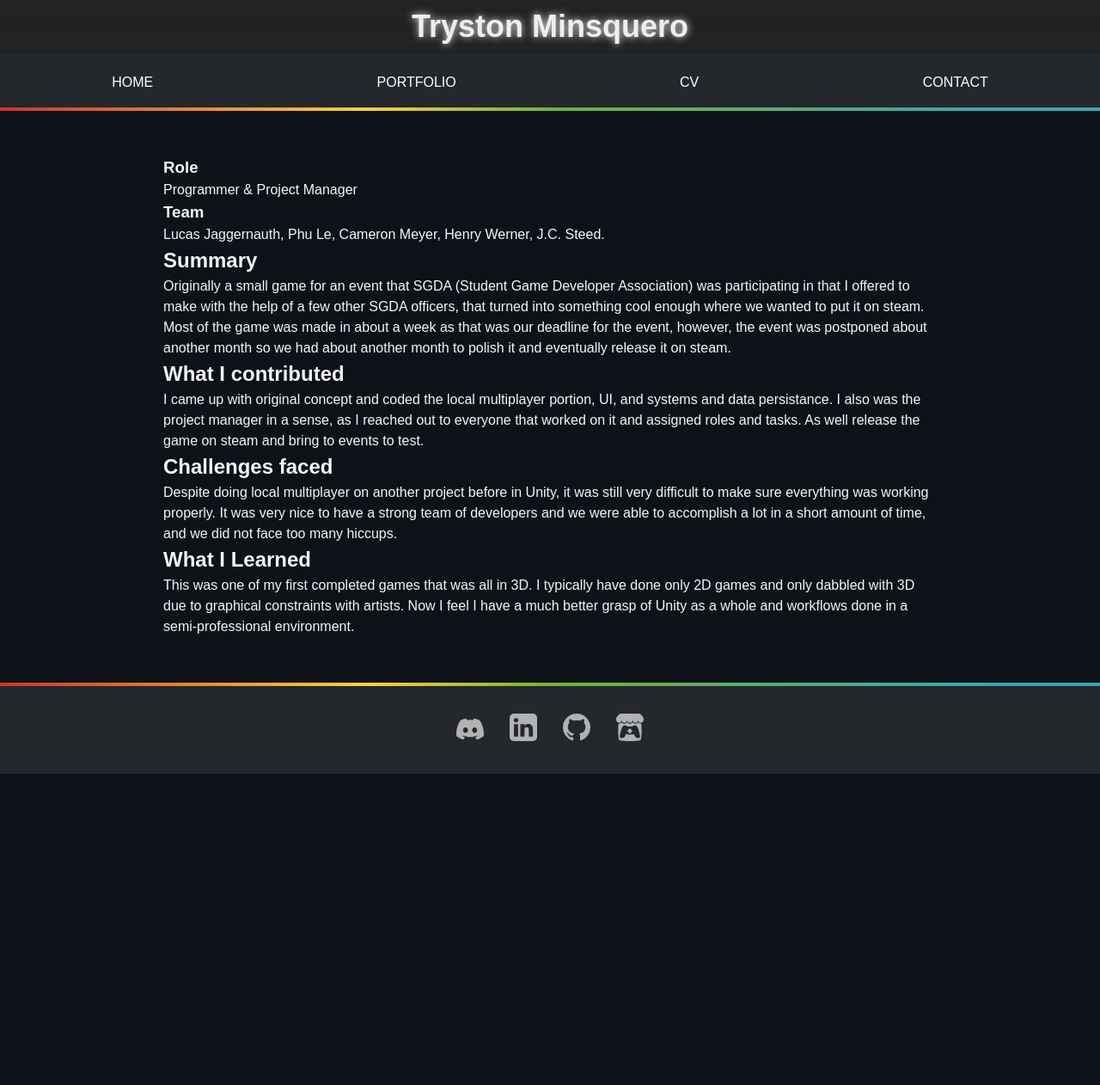
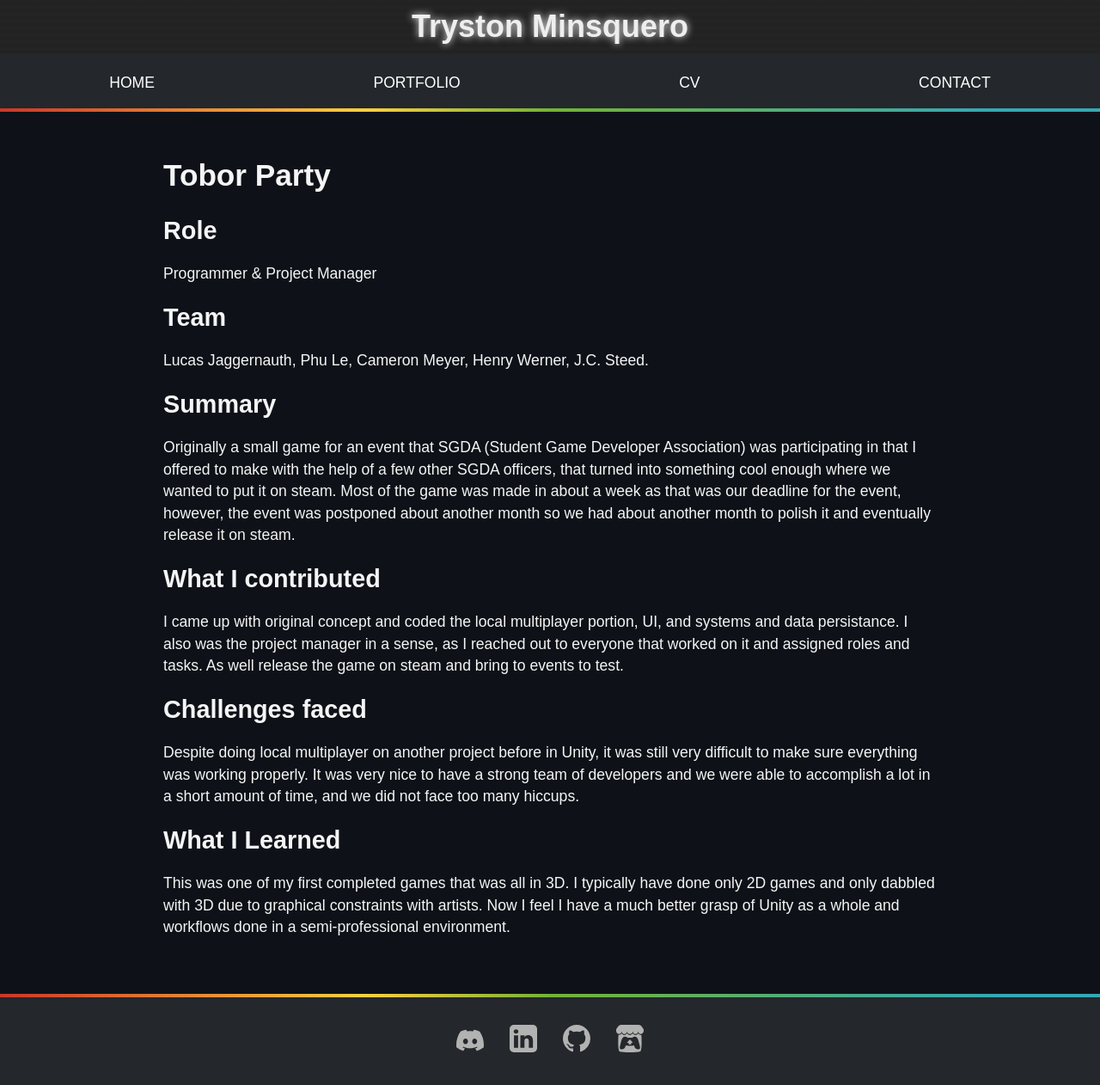
Before and after one commit to TrystonMinsquero/TrystonMinsquero.github.io, a Jekyll site: the page built from _posts/2022-04-28-tobor-party.md, in a window 1280 px wide. Shown: the whole page at 86% size. Built offline with Jekyll 4.4.1, drawn with Linux system fonts in a browser that asks for light colours; nearby versions of some CDN libraries; before the commit the page ends 900 px from its top, so only the background shows below that.

Commit message:
posts styles

```diff
--- /dev/null
+++ b/_includes/css/posts.scss
@@ -0,0 +1,35 @@
+h1
+{
+    font-size: 2.2rem;
+}
+
+h2
+{
+    font-size: 1.8rem;
+}
+
+h3
+{
+    font-size: 1.6rem;
+}
+
+h4
+{
+    font-size: 1.4rem;
+}
+
+h5
+{
+    font-size: 1.2rem;
+}
+
+p
+{
+    font-size: 1.1rem;
+    line-height: 1.6rem;
+}
+
+h1, h2, h3, h4, h5, p
+{
+    padding-bottom: 1rem;
+}
--- a/_layouts/post.html
+++ b/_layouts/post.html
@@ -1,5 +1,60 @@
 ---
-layout: default
+layout: compress
 ---
 
-{{ content }}
+<!DOCTYPE html>
+<html lang='en'>
+    <head>
+        <meta charset='UTF-8' />
+        <meta name='viewport' content='width=device-width, initial-scale=1.0' />
+        <meta http-equiv='X-UA-Compatible' content='ie=edge' />
+        <link rel="icon" type="image/x-icon" href="/assets/images/favicon.png">
+
+        <title> {{ site.title }} | {{ page.title }} </title>
+
+        <!-- Global site tag (gtag.js) - Google Analytics -->
+        <script async src="https://www.googletagmanager.com/gtag/js?id=G-FWQF9CQ8MJ"></script>
+        <script>
+            window.dataLayer = window.dataLayer || [];
+            function gtag(){dataLayer.push(arguments);}
+            gtag('js', new Date());
+
+            gtag('config', 'G-FWQF9CQ8MJ');
+        </script>
+
+        <!-- Font Awesome -->
+        <script src='https://kit.fontawesome.com/3e7b4fdb0f.js' crossorigin='anonymous'></script>
+
+        <!-- Custom -->
+        <link rel="stylesheet" href="/assets/css/main.css">
+
+        <style>
+            {% capture include_to_scssify %}
+            {% include css/posts.scss %}
+            {% endcapture %}
+            {{ include_to_scssify | scssify }}
+        </style>
+    </head>
+    <body class="flex flex-column justify-between" style="min-height: 100vh;">
+        <div>
+            {% include navbar.html %}
+        </div>
+
+        <main class="children-are-content">
+            <h1 class="pt-12 pb-4"> {{ page.title }}</h1>
+
+            {{ content }}
+
+            <div class="pb-12"></div>
+        </main>
+
+        {% include footer.html %}
+    </body>
+
+    <script>
+        {% if page.animated-title %}
+            {% include js/typing.js %}
+        {% endif %}
+        {% include js/burger.js %}
+    </script>
+</html>
--- a/_posts/2022-04-28-tobor-party.md
+++ b/_posts/2022-04-28-tobor-party.md
@@ -2,11 +2,11 @@
 title: Tobor Party
 ---
 
-### Role
+## Role
 
 Programmer & Project Manager
 
-### Team
+## Team
 
 Lucas Jaggernauth, Phu Le, Cameron Meyer, Henry Werner, J.C. Steed.
 
```
